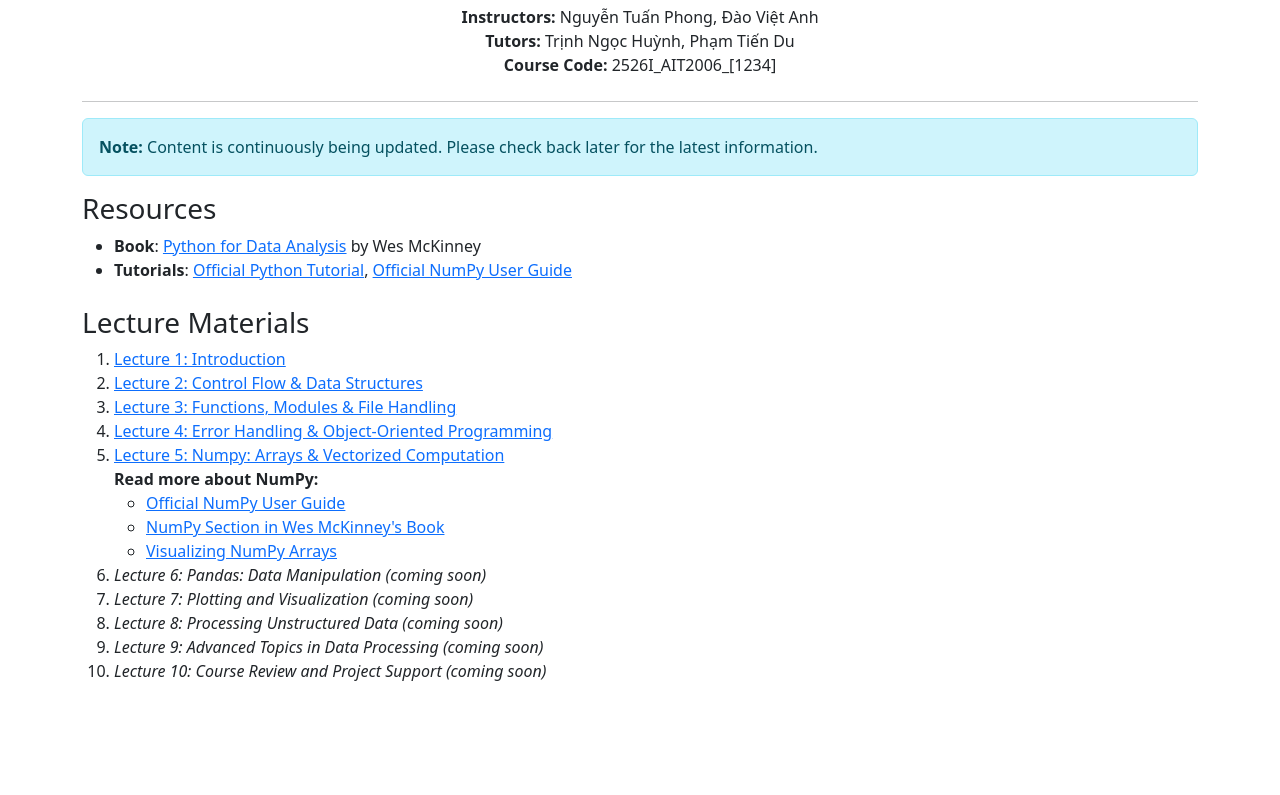
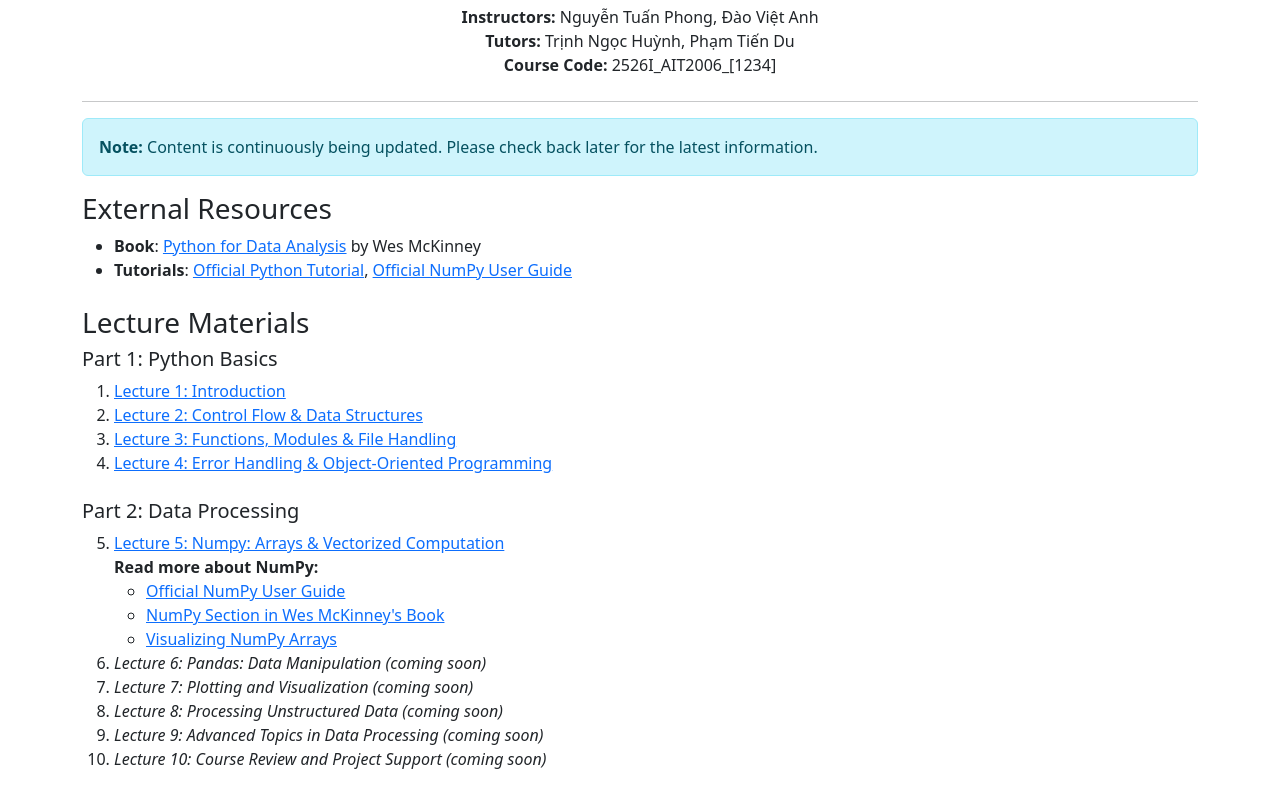
Before and after one commit to ltxldl/ltxldl.github.io, a website: page 2526-1/index.html in a window 1280 px wide. Shown: the part 158-953 px from the top of the page. Before the commit the page ends 865 px from the top, so only its background shows below. Drawn offline with nearby package versions, Linux system fonts and the light colour scheme.

Commit message:
add content structure

```diff
--- a/2526-1/index.html
+++ b/2526-1/index.html
@@ -42,7 +42,7 @@
     </div>
 
     <div class="mt-3">
-      <h3>Resources</h3>
+      <h3>External Resources</h3>
       <ul>
         <li><strong>Book</strong>: <a href="https://wesmckinney.com/book/">Python for Data Analysis</a> by Wes McKinney
         </li>
@@ -53,6 +53,7 @@
 
     <div class="mt-4 mb-4">
       <h3>Lecture Materials</h3>
+      <h5>Part 1: Python Basics</h5>
       <ol>
         <li>
           <a href="lecture-01-introduction.html">Lecture 1: Introduction</a>
@@ -68,6 +69,10 @@
         <li>
           <a href="lecture-04-error-handling-oop.html">Lecture 4: Error Handling & Object-Oriented Programming</a>
         </li>
+      </ol>
+
+      <h5 class="mt-4">Part 2: Data Processing</h5>
+      <ol start="5">
         <li>
           <a href="lecture-05-numpy.html">Lecture 5: Numpy: Arrays & Vectorized Computation</a>
           <br>
```
